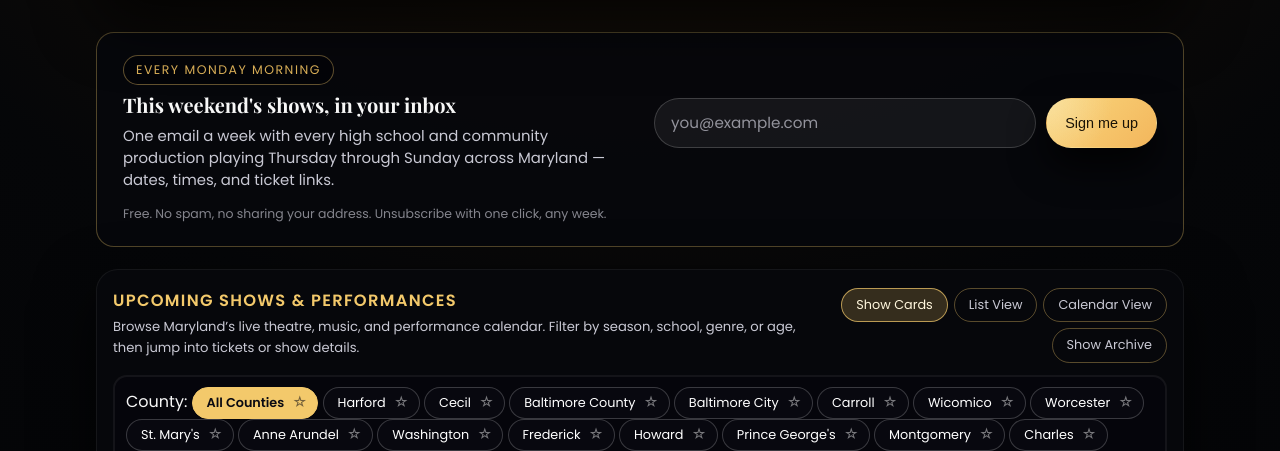
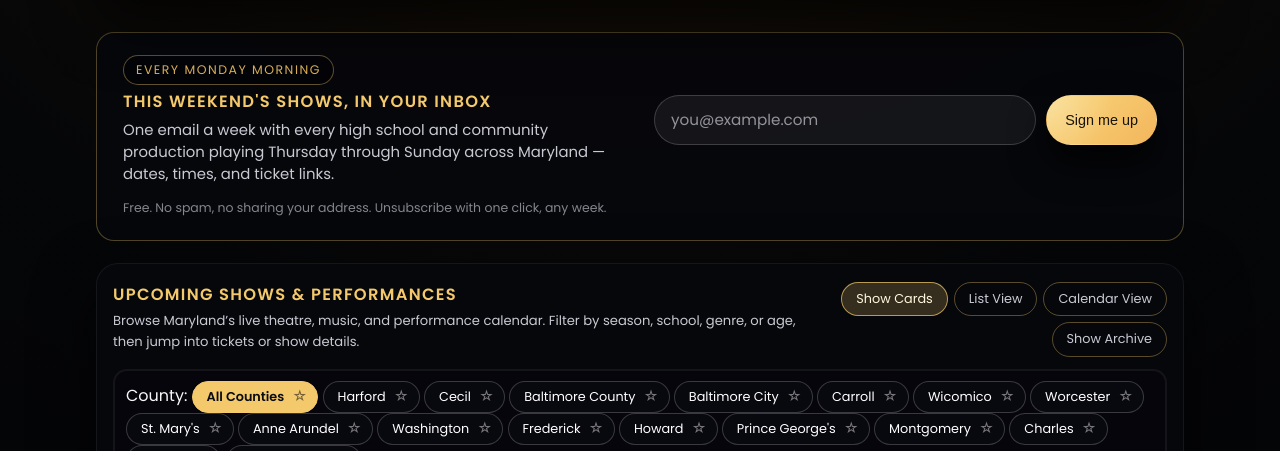
Before and after one commit to kbradley1587/front_row_harford, a plain HTML site: page index.html in a window 1280 px wide. Shown: the part 649-1100 px from the top of the page. Drawn offline with nearby package versions, Linux system fonts and the light colour scheme; no server answers.

```diff
--- a/index.html
+++ b/index.html
@@ -1583,7 +1583,8 @@ section#events::after,
                 justify-content: space-between; gap: 16px 28px; }
       .signup-text { flex: 1 1 320px; }
       .signup-text .eyebrow { margin-bottom: 4px; }
-      .signup-text h2 { margin: 0 0 4px; font-size: 1.25rem; font-family: "Playfair Display", serif; }
+      .signup-text h2 { margin: 0 0 4px; font-size: 1.02rem; letter-spacing: 0.08em; text-transform: uppercase;
+                        color: var(--gold); font-weight: 600; }
       .signup-text p { margin: 0; color: var(--text-soft); font-size: .93rem; line-height: 1.5; }
       .signup-form { flex: 1 1 320px; display: flex; gap: 10px; }
       .signup-form input { flex: 1 1 auto; min-width: 0; padding: 12px 16px; border-radius: 999px;
```
